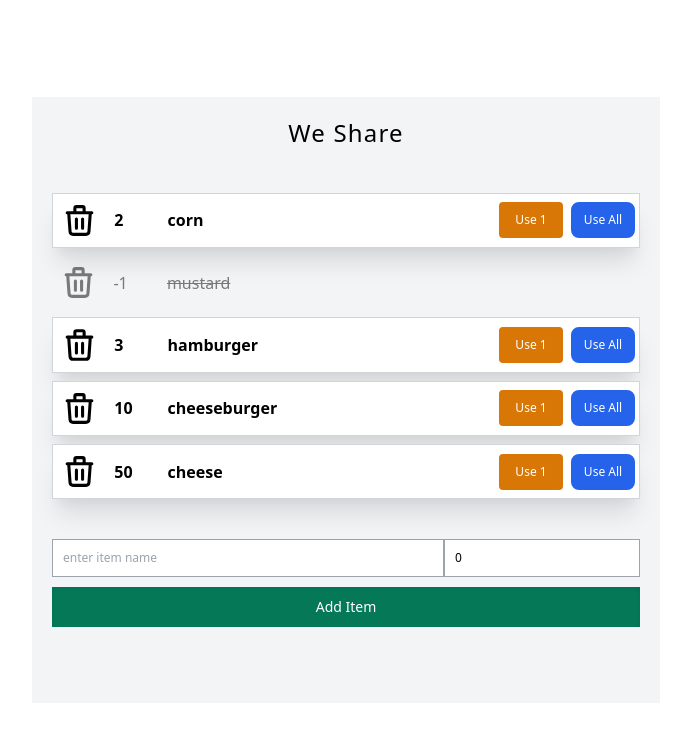
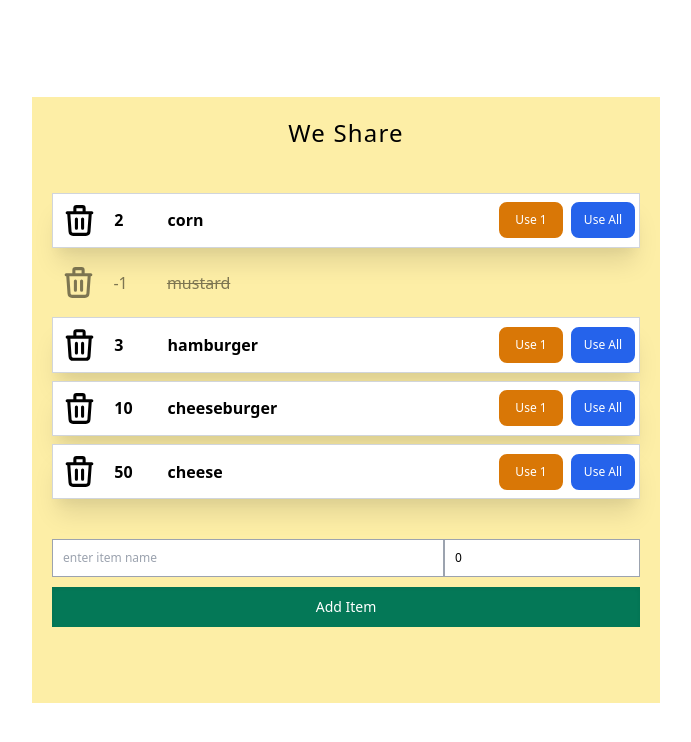
Before and after one commit to kellikells/we-share, a Next.js app: page / in a window 1280 px wide. Shown: the top 742 px of the page, without its empty margins (294-985 px from the left). Built offline with nearby package versions, Linux system fonts and the light colour scheme.

Commit message:
some tailwind updates

```diff
--- a/styles/index.css
+++ b/styles/index.css
@@ -10,18 +10,28 @@ body {
      justify-content: center;
      min-height: 100vh;
      margin: 0;
-     /* background-color: #f7f7f7; */
+     background-color: #fff;
+     /* background-color: #fae16c; */
+
 }
 
-/* ----------------------------- */
+.wrapper {
+     background-color: #fdeea6;
+}
 
-/* ----------------------------- */
+/* ------------------------------------------------- */
+/* -------------------- FONTS -------------------- */
+
+@import url("https://fonts.googleapis.com/css2?family=Roboto:wght@700&display=swap");
+.roboto {
+     font-family: "Roboto", sans-serif;
+}
+/* ------------------------------------------------- */
 
 @layer components {
-
-
      .wrapper {
-          @apply p-5 bg-gray-100;
+          /* @apply p-5 max-h-screen; */
+          @apply p-5;
      }
 
      .container {
@@ -36,8 +46,7 @@ body {
           @apply uppercase text-base border-b-2 border-solid border-gray-500 p-2.5  mb-2.5;
      }
 
-
-    /* ---------- LIST GRID ---------- */
+     /* -------------------- LIST GRID -------------------- */
 
      .list {
           @apply list-none p-0 mt-11 mb-10;
@@ -47,10 +56,10 @@ body {
           @apply grid grid-cols-11 items-center w-full;
      }
 
-    /* ---------- ITEMS ---------- */
+     /* -------------------- ITEMS -------------------- */
 
      .list-item {
-          @apply flex items-center justify-center text-base font-bold my-2 bg-white shadow-xl border border-gray-300 ;
+          @apply flex items-center justify-center text-base font-bold my-2 bg-white shadow-xl border border-gray-300;
      }
      .list-item-disabled {
           @apply opacity-50;
@@ -66,7 +75,7 @@ body {
      .item-name-disabled {
           @apply col-span-9 p-2 line-through;
      }
-     /* -------------------------------- */
+     /* ---------------------------------------------------- */
 
      .item-btn-group {
           @apply col-span-4  p-1 flex justify-end items-center space-x-2 text-xs;
@@ -75,10 +84,10 @@ body {
           @apply hidden;
      }
 
-     /* -------------------------------- */
+     /* ---------------------------------------------------- */
 
      .btn-use-one {
-          @apply rounded py-2 px-1.5 w-16
+          @apply rounded-lg py-2 px-1.5 w-16
                     border-2 border-solid border-yellow-600
                     hover:bg-yellow-100 bg-yellow-600
                     hover:text-yellow-700  text-white
@@ -92,14 +101,13 @@ body {
                     hover:text-blue-800 text-white
                     transition duration-300;
      }
-     /* -------------------------------- */
+     /* ---------------------------------------------------- */
 
      .btn-delete {
           @apply col-span-1 p-2;
      }
 
-
-     /* ---------- FORM ---------- */
+     /* -------------------- FORM -------------------- */
 
      .form-input {
           @apply w-full border border-gray-400 border-solid p-2.5 text-xs;
@@ -113,5 +121,5 @@ body {
           @apply bg-green-700 shadow-inner text-white border-0 block text-sm mt-2.5 mr-0 mb-7 p-2.5 w-full;
      }
 
-     /* ---------- EDIT FORM ---------- */
+     /* -------------------- EDIT FORM -------------------- */
 }
```
